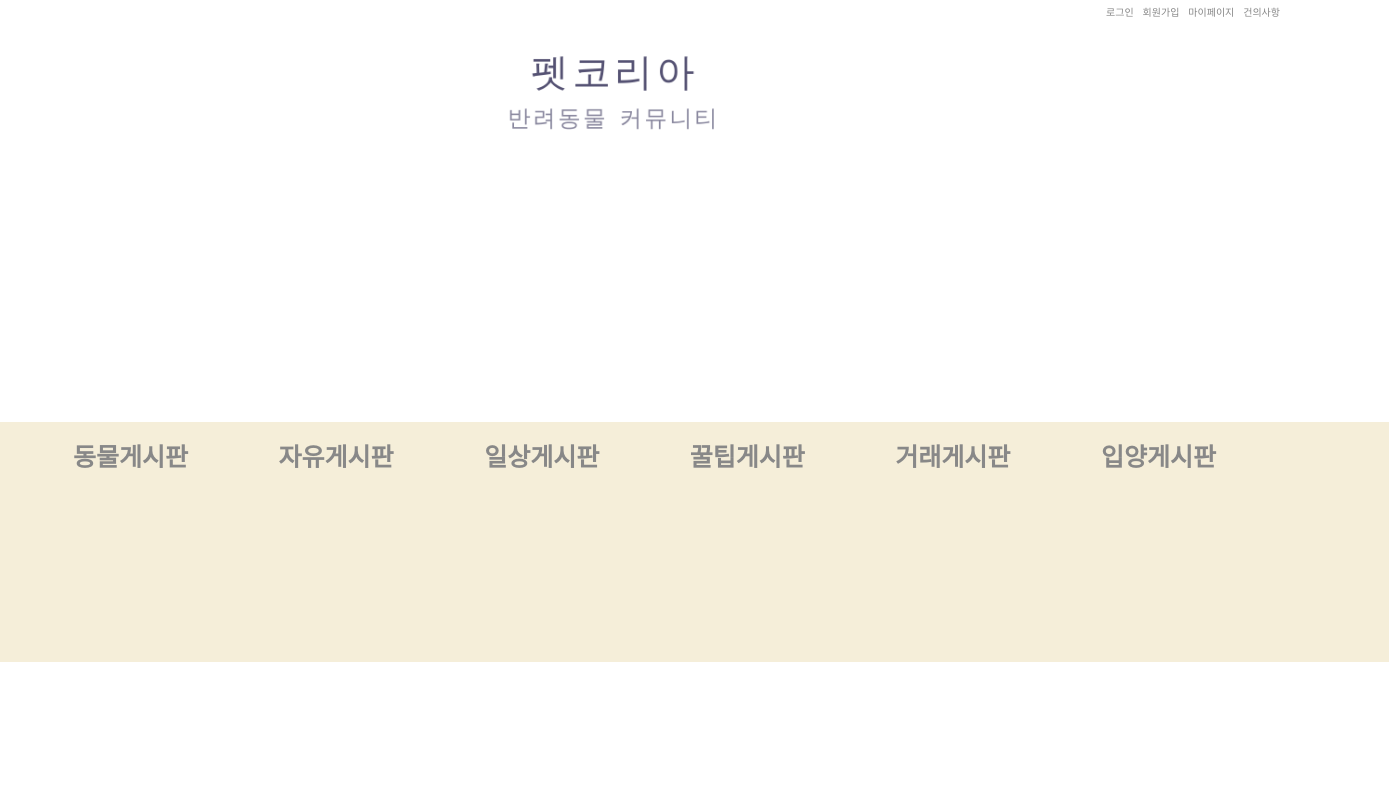
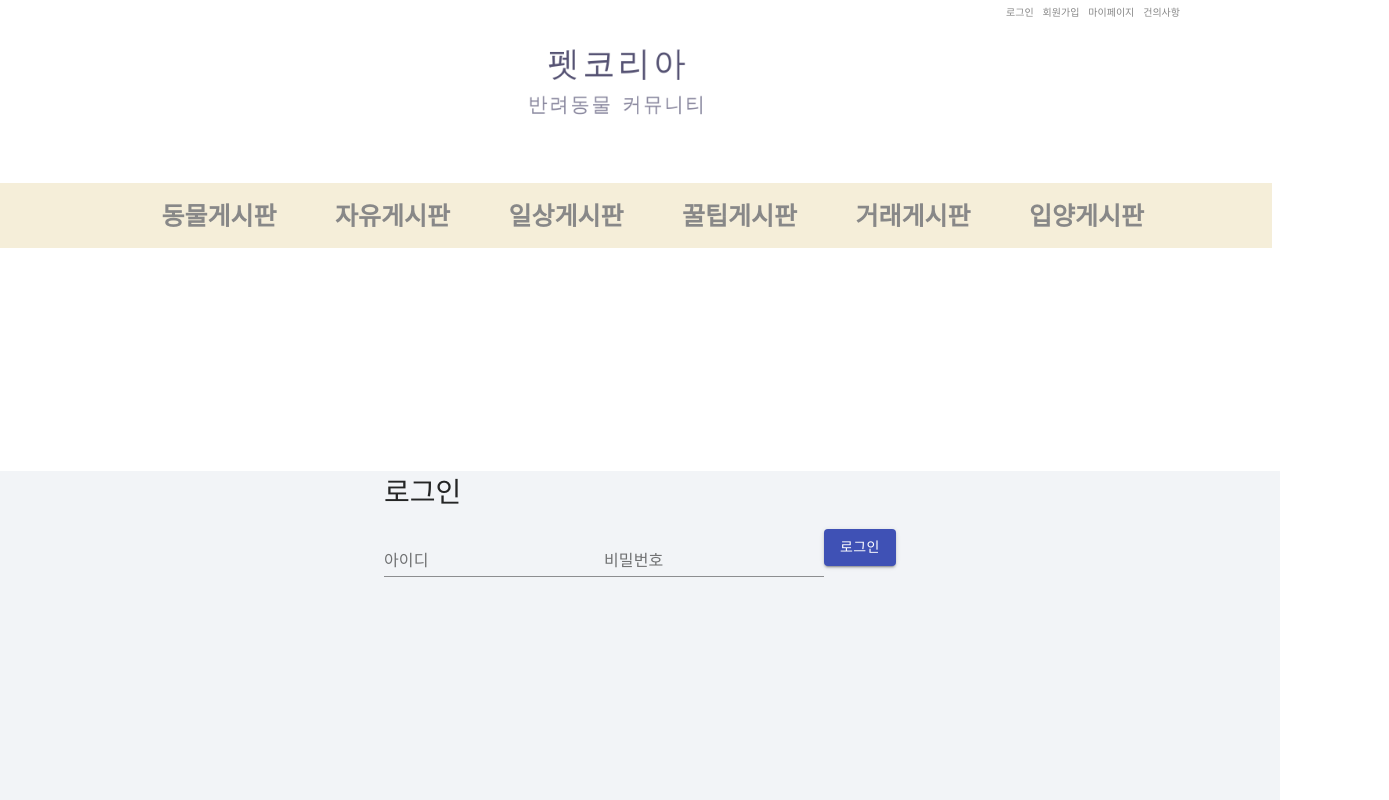
Before and after one commit to ys03055/animalProject, a React (Create React App) app: page /login in a window 1280 px wide. Shown: the top 800 px of the page, 1389 px wide, since content can reach past the window. Built offline with nearby package versions, Linux system fonts and the light colour scheme.

Commit message:
메인페이지 업데이트7

```diff
--- a/package.json
+++ b/package.json
@@ -3,6 +3,7 @@
   "version": "0.1.0",
   "private": true,
   "dependencies": {
+    "@material-ui/core": "^4.12.4",
     "@testing-library/jest-dom": "^5.16.5",
     "@testing-library/react": "^13.4.0",
     "@testing-library/user-event": "^13.5.0",
--- a/src/Header/HeaderPage.js
+++ b/src/Header/HeaderPage.js
@@ -17,7 +17,7 @@ function HeaderPage()  {
 
             </div>
             <div className="links">
-                <Link to='/signUp' className="link_text">로그인</Link>
+                <Link to='/login' className="link_text">로그인</Link>
                 &nbsp;
                 <Link to='/signup' className="link_text">회원가입</Link>
                 &nbsp;
--- a/src/Login/LoginPage.css
+++ b/src/Login/LoginPage.css
@@ -0,0 +1,30 @@
+* {
+    box-sizing: border-box;
+}
+body {
+    margin: 0;
+    font-family: sans-serif;
+
+}
+
+header {
+    margin: auto;
+    width: 1080px;
+    height: 215px;
+    display: flex;
+    align-items: center;
+    position: relative;
+}
+h3{
+    margin: 20px;
+}
+
+Login {
+    background: #ffffff;
+    min-height: 700px;
+}
+.LoginPageCardDiv{
+    margin-left: 30%;
+    margin-top: 20%;
+    width: 70%;
+}
--- a/src/Login/LoginPage.js
+++ b/src/Login/LoginPage.js
@@ -1,12 +1,35 @@
 import "./LoginPage.css"
 import HeaderPage from "../Header/HeaderPage"
+import TextField from '@material-ui/core/TextField';
+import {useState} from "react";
+import {Button} from "@material-ui/core";
+// import { makeStyles } from '@material-ui/core/styles';
 
 function LoginPage() {
+
+    const {login} = useState("true");
+
+
+
     return (
         <body>
+        <header>
             <HeaderPage>
+            </HeaderPage>
+        </header>
 
-            </HeaderPage>
+        <main className="Login">
+            <div>
+                <div className= "LoginPageCardDiv">
+                <h1>로그인</h1>
+                    <TextField id="standard-required" label="아이디"  />
+                    <TextField  id="standard-required" label="비밀번호" />
+                    <Button variant="contained" color="primary"> 로그인</Button>
+                </div>
+
+            </div>
+
+        </main>
 
         </body>
     )
```
Also changed, not shown: 1 other file (tests, documents, lock files or other folders).
